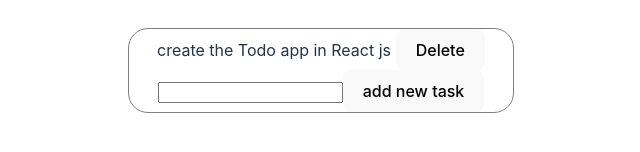
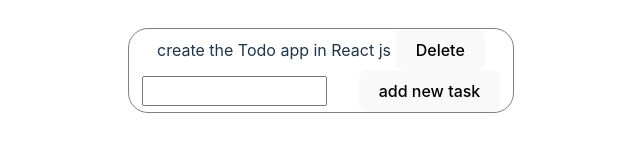
Before and after one commit to DildaarYounglings/this-is-a-calendar-made-with-react-js, a React (Vite) app: page / in a window 1280 px wide. Shown: the part 392-544 px from the top of the page, without its empty margins (319-959 px from the left). Built offline with nearby package versions, Linux system fonts and the light colour scheme.

Commit message:
dist folder contains all build code ready for upload

```diff
--- a/src/App.jsx
+++ b/src/App.jsx
@@ -14,8 +14,10 @@ function App() {
             <span>{" "}{item.task}{" "}</span>
             <button type='button' onClick={()=> removeItemFromList(item)}>Delete</button>
           </article>)}
-          <input type="text" value={inputText} onChange={(e) => changeInputText(e.target.value)} />
-          <button type="button" onClick={() => addItemToList(todoItem)}> add new task</button>
+          <div style={{display:"flex",gap:"2rem",alignContent:"center",alignItems:"center",justifyContent:"center",justifyItems:"center"}}>
+            <input type="text" style={{height:"1.5rem"}} value={inputText} onChange={(e) => changeInputText(e.target.value)} />
+            <button type="button" onClick={() => addItemToList(todoItem)}> add new task</button>
+          </div>
         </form>
       </div>
     </>
```
